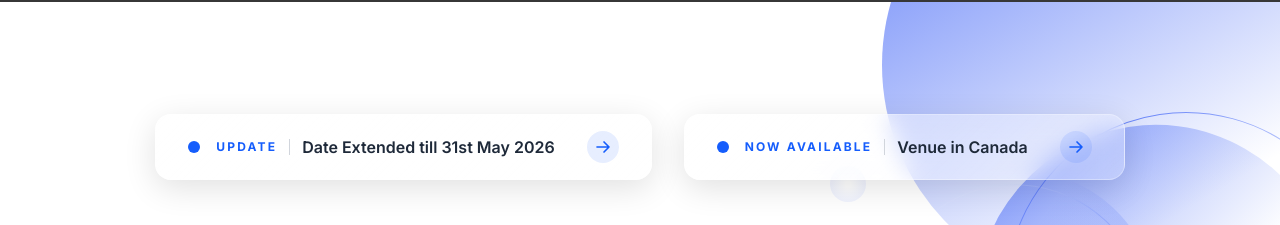
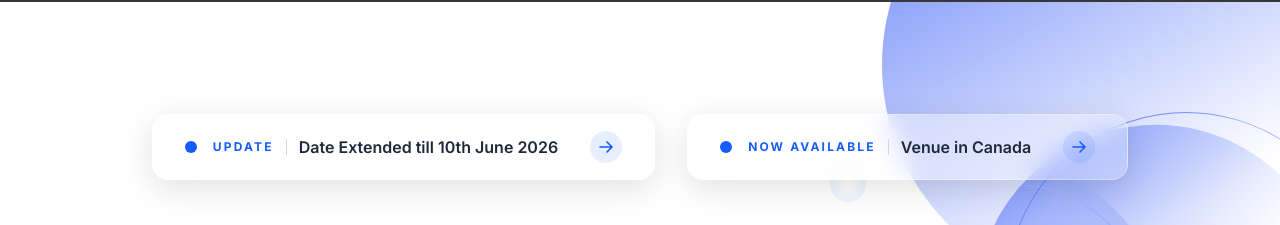
Before and after one commit to KartikTulsian/iemnacdc, a Next.js app: page / in a window 1280 px wide. Shown: the part 798-1023 px from the top of the page. Built offline with nearby package versions, Linux system fonts and the light colour scheme; grey boxes are pictures that could not be loaded.

Commit message:
Update announcement date to 10th June 2026

```diff
--- a/src/components/Common/Announcement.tsx
+++ b/src/components/Common/Announcement.tsx
@@ -22,7 +22,7 @@ export default function Announcement() {
                         <span className="text-xs font-bold uppercase tracking-[0.18em] text-blue-600">Update</span>
                         <span className="hidden sm:block w-px h-4 bg-gray-300"></span>
                         <span className="text-base font-semibold text-gray-800 group-hover:text-blue-700 transition-colors duration-200">
-                            Date Extended till 31st May 2026
+                            Date Extended till 10th June 2026
                         </span>
                     </span>
                 </div>
```
